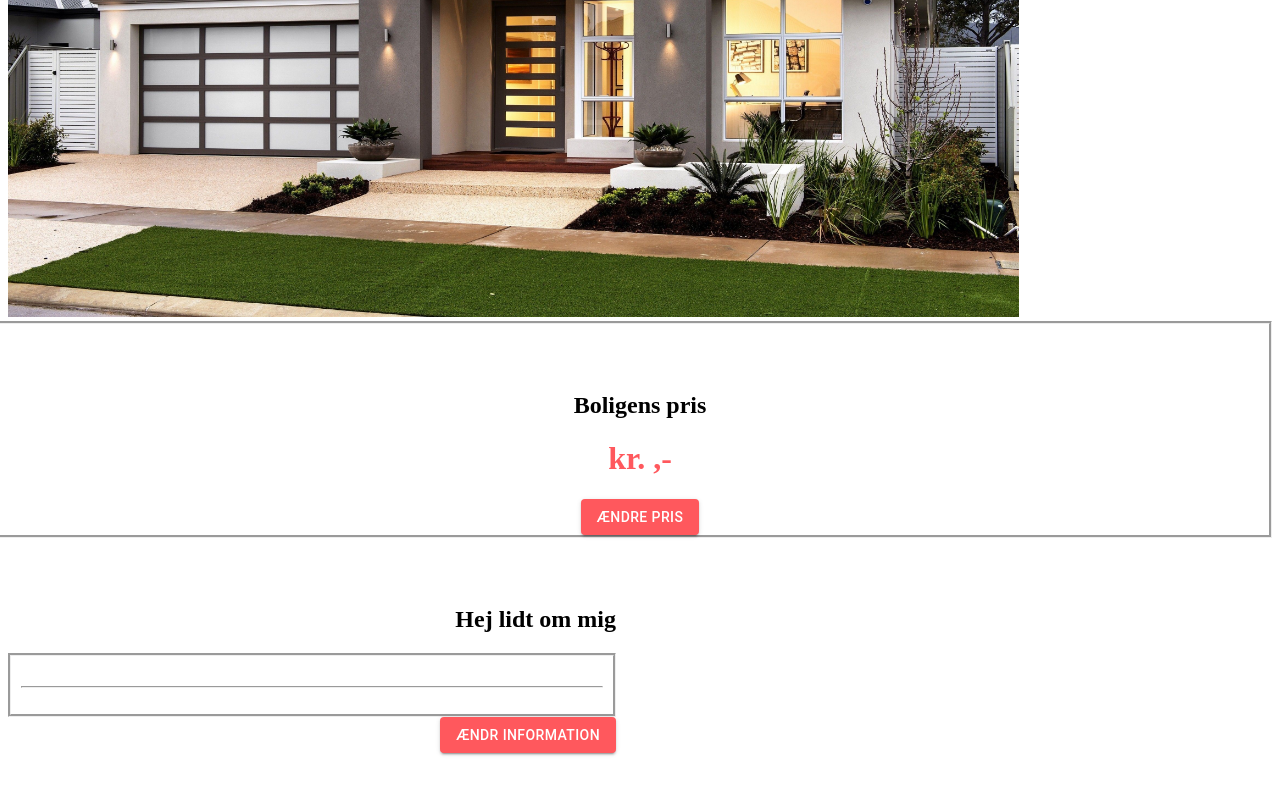
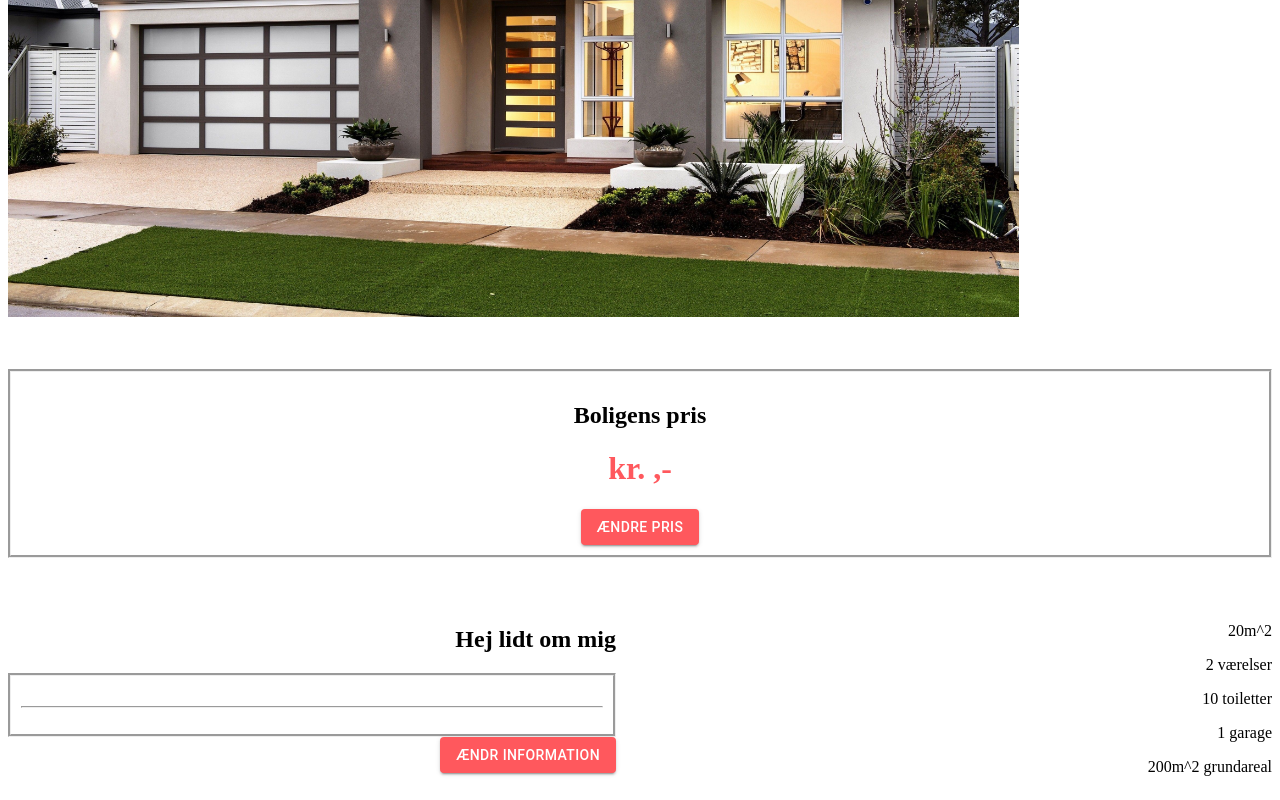
Before and after one commit to Adamhviid/react-app, a React (Create React App) app: page / in a window 1280 px wide. Shown: the part 384-1184 px from the top of the page. Before the commit the page ends 1145 px from the top, so only its background shows below. Built offline with nearby package versions, Linux system fonts and the light colour scheme.

Commit message:
property data

```diff
--- a/src/App.js
+++ b/src/App.js
@@ -4,6 +4,7 @@ import Price from './components/Price'
 import Header from './components/Header';
 import About from './components/About';
 import Image from './components/Image';
+import PropertyData from './components/PropertyData';
 
 function App() {
   return (
@@ -13,11 +14,14 @@ function App() {
         <Grid item md={12}>
           <Image />
         </Grid>
-        <Grid item md={12} style={{ textAlign: 'center', borderStyle: 'groove' }}>
+        <Grid item md={12}>
           <Price />
         </Grid>
         <Grid item md={6} xs={12} style={{ textAlign: 'right' }}>
           <About />
+        </Grid>
+        <Grid item md={6} xs={12} style={{ textAlign: 'right' }}>
+          <PropertyData />
         </Grid>
       </Grid>
     </div>
--- a/src/components/Price.js
+++ b/src/components/Price.js
@@ -22,7 +22,7 @@ function Price() {
     }, [price])
 
     return (
-        <div>
+        <div style={{ textAlign: 'center', borderStyle: 'groove', padding: '10px' }}>
             <h2>Boligens pris</h2>
             <h1 style={{ color: '#FF585D', fontWeight: 'bold' }}>kr. {price},-</h1>
             <Button variant="contained" onClick={handleClickOpen} style={{ backgroundColor: '#FF585D' }}>
--- /dev/null
+++ b/src/components/PropertyData.js
@@ -0,0 +1,15 @@
+import React from 'react'
+
+function PropertyData() {
+  return (
+    <div>
+      <p>20m^2</p>
+      <p>2 værelser</p>
+      <p>10 toiletter</p>
+      <p>1 garage</p>
+      <p>200m^2 grundareal</p>
+    </div>
+  )
+}
+
+export default PropertyData
```
